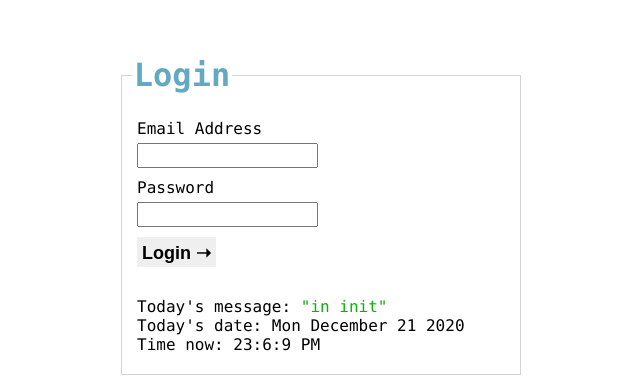
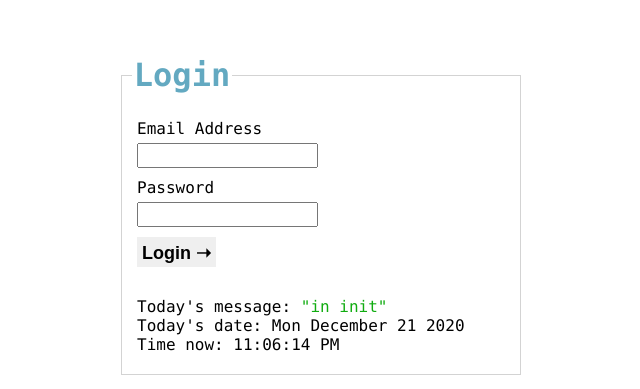
Before and after one commit to emmadebarros/JS-Final-Project, a plain HTML site: page login.html in a window 1280 px wide. Shown: the part 175-564 px from the top of the page, 319-959 px from the left. Drawn offline with Linux system fonts and the light colour scheme.

Commit message:
2020-12-21
*Final Commit

```diff
--- a/js/login.js
+++ b/js/login.js
@@ -20,20 +20,43 @@ let date = today.getDate();
 /* Get year */
 let year = today.getFullYear();
 
-/* Get hours */
-let hours = today.getHours();
-/* Get minutes */
-let minutes = today.getMinutes();
-/* Get seconds */
-let seconds = today.getSeconds();
-
 /* Update today obj */
 today = `${day} ${month} ${date} ${year}`;
 
 /* Event listener */
 submitBtn.addEventListener("click", check);
 
+/* Text */
+dateContainer.textContent = `Today's date: ${today}`;
+
 /* Functions */
+
+function realTimeClock() {
+    let todayHour = new Date();
+
+    /* Get hours */
+    let hours = todayHour.getHours();
+    /* Get minutes */
+    let minutes = todayHour.getMinutes();
+    /* Get seconds */
+    let seconds = todayHour.getSeconds();
+
+    //Am and PM
+    var amPm = (hours < 12) ? "AM" : "PM";
+
+    //Convert to 12 hour format
+    hours = (hours > 12) ? hours - 12 : hours;
+
+    //Add 0's in front of numbers for consistent format
+    hours = ("0" + hours).slice(-2); //getting rid od 0 in front of 2 digit numbers
+    minutes = ("0" + minutes).slice(-2); //getting rid od 0 in front of 2 digit numbers
+    seconds = ("0" + seconds).slice(-2); //getting rid od 0 in front of 2 digit numbers
+
+
+    timeContainer.textContent = `Time now: ${hours}:${minutes}:${seconds} ${amPm}`;
+    let t = setTimeout(realTimeClock, 500);
+}
+
 function getWeekDay() {
     let weekday = new Array(7);
     weekday[0] = "Sun";
@@ -84,7 +107,9 @@ function weather(weatherData) {
         dateStyled.href = "#0";
         dateStyled.textContent = dateLink.slice(0, 10); // slice string to make date more readable
         /* Had to add initial color of blue and an event listener to change link color on click because, for some reason, the links would all appear purple from the start... */
-        dateStyled.addEventListener("click", function() {dateStyled.style.color = "purple";});
+        dateStyled.addEventListener("click", function () {
+            dateStyled.style.color = "purple";
+        });
         days.appendChild(dateStyled);
 
         /* Create max and min p */
@@ -103,11 +128,14 @@ function weather(weatherData) {
 }
 
 function check() {
+    if(weatherContainer.textContent != "") {
+        weatherContainer.textContent = "";
+    }
     errorMsg.textContent = "";
     const emailInputContent = emailInput.value;
     const passwordInputContent = passwordInput.value;
     if (emailInputContent == "admin@yopmail.com" && passwordInputContent == "adminyopmail") {
-        $.ajax("http://dataservice.accuweather.com/forecasts/v1/daily/5day/56186?apikey=0L9MOEYIDDJJNMNN8hOdr6nQuCANC2Aa&metric=true").done(weather);
+        $.ajax("http://dataservice.accuweather.com/forecasts/v1/daily/5day/56186?apikey=5gSsn49PUUYs8PcEJ4x4UGdRKYksFnxE&metric=true").done(weather);
 
     } else if (emailInputContent == "" && passwordInputContent == "") {
         errorMsg.textContent = "Error! Please complete the form!";
@@ -117,9 +145,3 @@ function check() {
         errorMsg.textContent = "* Password length must be at least 6 characters!";
     }
 }
-
-/*  */
-
-/* Write content */
-dateContainer.textContent = `Today's date: ${today}`;
-timeContainer.textContent = `Time now: ${hours}:${minutes}:${seconds} ${hours > 12 ? "PM" : "AM"}`;
--- a/login.html
+++ b/login.html
@@ -9,7 +9,7 @@
     <title>JS Final Project</title>
 </head>
 
-<body>
+<body onload="realTimeClock()">
     <div id="main-container">
         <div id="heading-container">
             <h1 id="main-heading">Login</h1>
```
Also changed, not shown: resources.txt.
